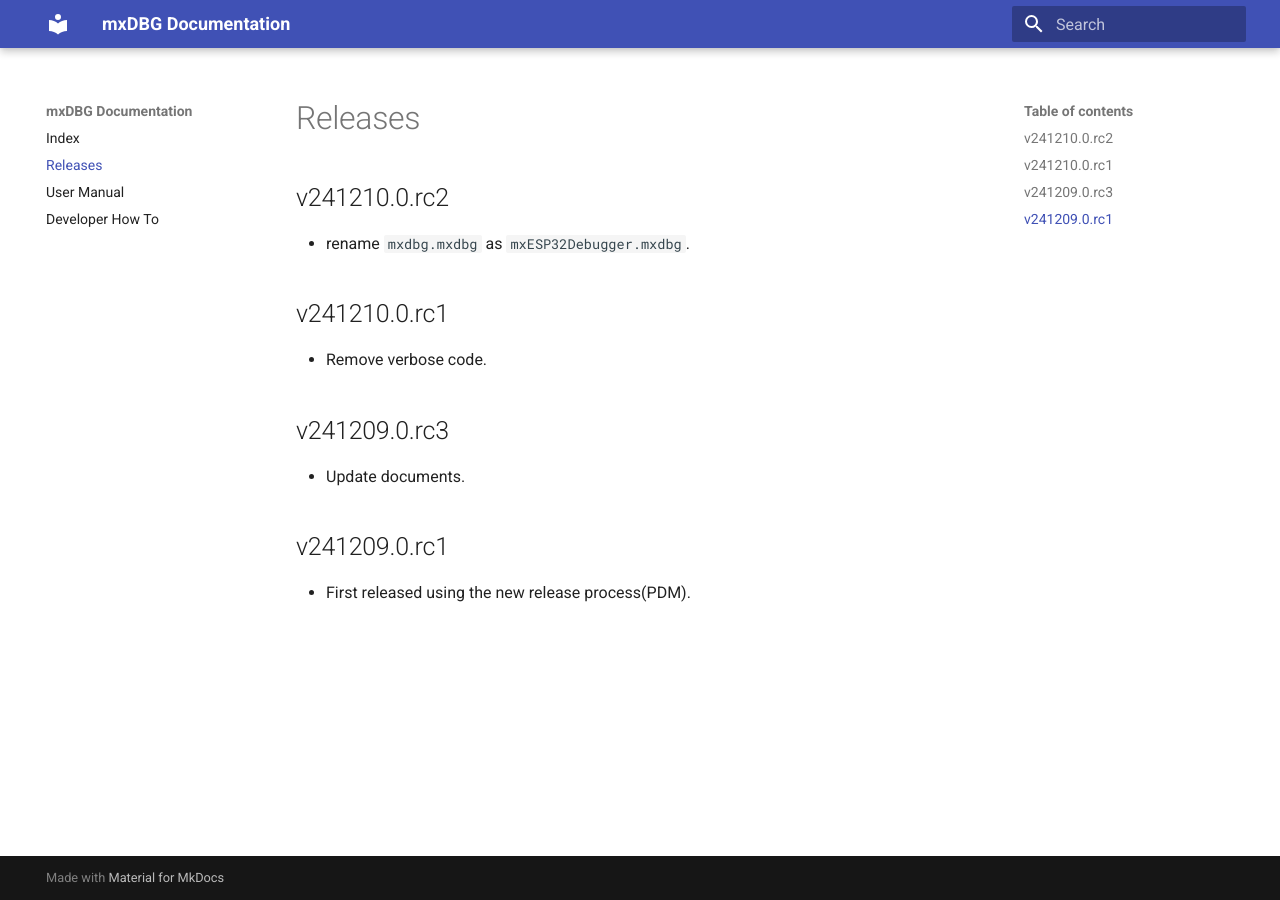
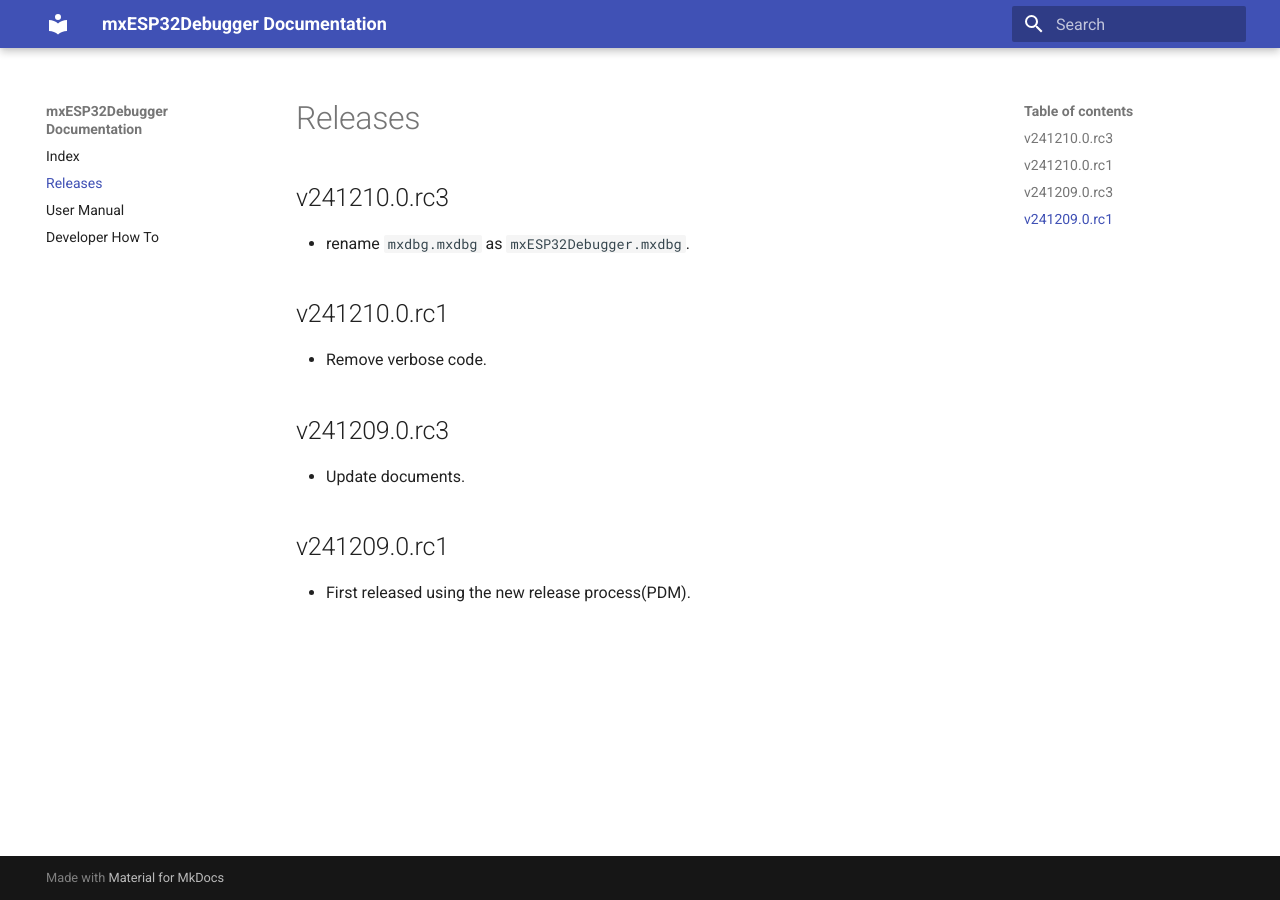
Before and after one commit to Liewzheng/mxdbg, an MkDocs documentation site: the page built from docs/releases.md, in a window 1280 px wide. Built offline with MkDocs 1.6.1 and Material for MkDocs 9.7.7, drawn with Linux system fonts in a browser that asks for light colours.

Commit message:
rename module

```diff
--- a/README.en.md
+++ b/README.en.md
@@ -1,9 +1,9 @@
 
 [中文](./README.zh.md)
 
-# MXDBG
+# mxESP32Debugger
 
-- **Project Name**: MXDBG
+- **Project Name**: mxESP32Debugger
 - **Project Brief**:
   - This is a simple online debugger for Windows/Mac/Linux programs.
   - Provide I2C, PWM, GPIO, and SPI(developing) interfaces.
--- a/docs/releases.md
+++ b/docs/releases.md
@@ -1,6 +1,6 @@
 # Releases
 
-## v241210.0.rc2
+## v241210.0.rc3
 
 - rename `mxdbg.mxdbg` as `mxESP32Debugger.mxdbg`.
 
--- a/mkdocs.yml
+++ b/mkdocs.yml
@@ -1,4 +1,4 @@
-site_name: mxDBG Documentation
+site_name: mxESP32Debugger Documentation
 theme:
   name: material
 
--- a/pyproject.toml
+++ b/pyproject.toml
@@ -39,7 +39,7 @@
 
 [tool.pdm]
 distribution = true
-version = { source = "file", path = "src/mxdbg/__version__.py" }
+version = { source = "file", path = "src/mxESP32Debugger/__version__.py" }
 
 [tool.pdm.resolution]
 respect-source-order = true
@@ -51,7 +51,7 @@
 
 # 包发布时提供给用户的命令行工具
 [project.scripts]
-mxdbg = "mxdbg.cli.main_cli:entry"
+mxdbg = "mxESP32Debugger.cli.main_cli:entry"
 
 
 # 测试发布用脚本。PDM支持用pre_前缀自动在某个脚本前跑一个脚本，这里我们用它显示一些提示
--- a/src/mxESP32Debugger/__version__.py
+++ b/src/mxESP32Debugger/__version__.py
@@ -1 +1 @@
-__version__ ="v241210.0.rc2"
+__version__ ="v241210.0.rc3"
```
